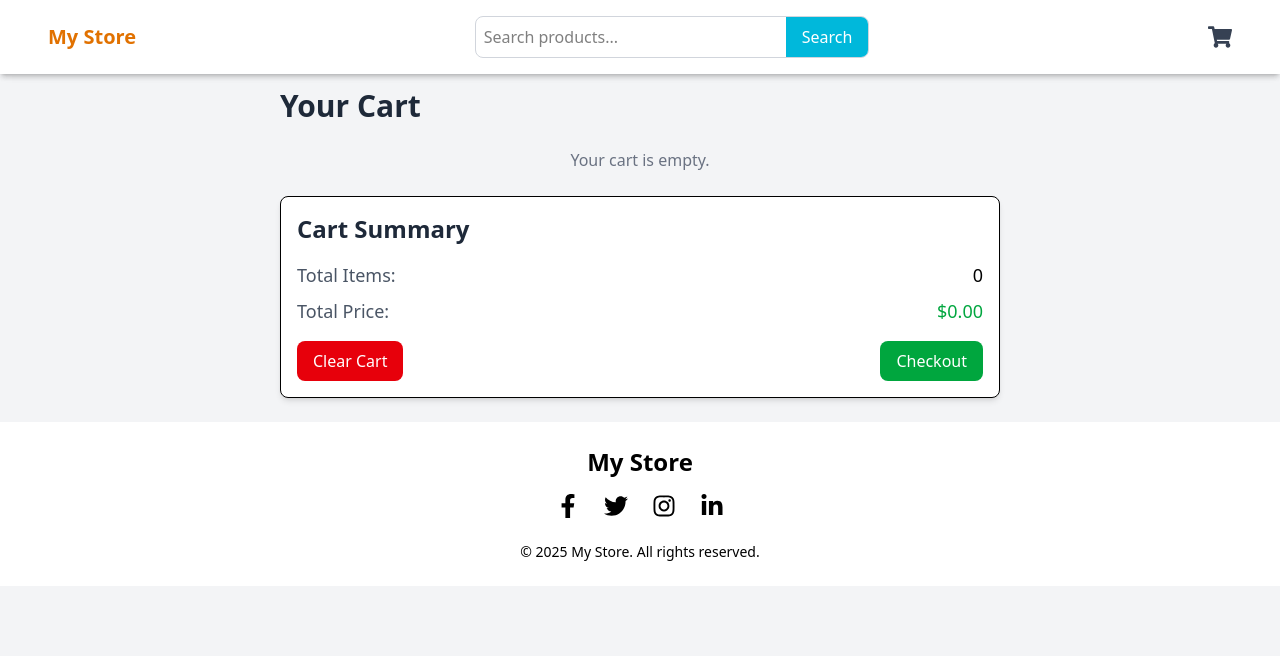
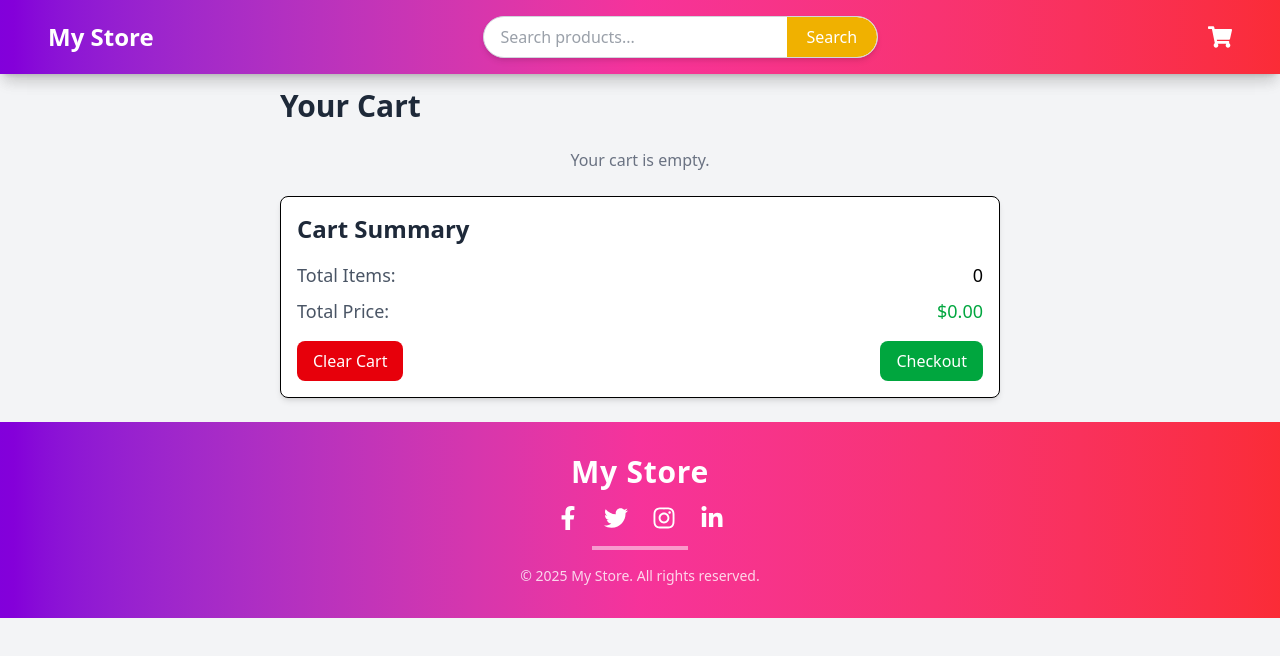
Before and after one commit to RoshanPanthi11/EcommerceFrontEnd, a Next.js app: page /cart in a window 1280 px wide. Shown: the top 656 px of the page. Built offline with nearby package versions, Linux system fonts and the light colour scheme.

Commit message:
adding css to my frontend

```diff
--- a/app/page.js
+++ b/app/page.js
@@ -4,7 +4,8 @@ import Navbar from "@/components/Navbar";
 import ProductCard from "@/components/ProductCard";
 import Footer from "@/components/Footer";
 import axios from "axios";
-import { useAppContext } from "@/app/context/AppContext"; // Import the combined context
+import { useAppContext } from "@/app/context/AppContext";
+import { FaArrowLeft, FaArrowRight } from "react-icons/fa";
 
 const images = ["/slide1.jpg", "/slide2.jpg", "/slide3.jpg"];
 
@@ -12,25 +13,25 @@ export default function Home() {
   const [current, setCurrent] = useState(0);
   const [flashSales, setFlashSales] = useState([]);
   const [recommended, setRecommended] = useState([]);
-  const [justForYou, setJustForYou] = useState([]); // State for Just for You products
-  const { addToCart } = useAppContext(); // Access addToCart from context
-
-  useEffect(() => {
-    const interval = setInterval(() => {
-      setCurrent((prev) => (prev === images.length - 1 ? 0 : prev + 1));
-    }, 5000);
-
-    return () => clearInterval(interval);
-  }, []);
+  const [justForYou, setJustForYou] = useState([]);
+  const { addToCart } = useAppContext();
 
   useEffect(() => {
     axios.get("https://fakestoreapi.com/products").then((res) => {
       const products = res.data;
-      setFlashSales(products.slice(0, 4)); // First 5 products for Flash Sales
-      setRecommended(products.slice(5, 13)); // Next 10 products for Recommended
-      setJustForYou(products.sort(() => 0.5 - Math.random()).slice(0, 20)); // Random 12+ products for Just for You
+      setFlashSales(products.slice(0, 4));
+      setRecommended(products.slice(5, 13));
+      setJustForYou(products.sort(() => 0.5 - Math.random()).slice(0, 20));
     });
   }, []);
+
+  const nextSlide = () => {
+    setCurrent((prev) => (prev === images.length - 1 ? 0 : prev + 1));
+  };
+
+  const prevSlide = () => {
+    setCurrent((prev) => (prev === 0 ? images.length - 1 : prev - 1));
+  };
 
   return (
     <div className="min-h-screen bg-gray-100">
@@ -48,6 +49,19 @@ export default function Home() {
             alt={`Slide ${index + 1}`}
           />
         ))}
+        {/* Navigation Buttons */}
+        <button
+          className="absolute left-4 top-1/2 transform -translate-y-1/2 bg-black bg-opacity-50 text-white p-2 rounded-full"
+          onClick={prevSlide}
+        >
+          <FaArrowLeft size={24} />
+        </button>
+        <button
+          className="absolute right-4 top-1/2 transform -translate-y-1/2 bg-black bg-opacity-50 text-white p-2 rounded-full"
+          onClick={nextSlide}
+        >
+          <FaArrowRight size={24} />
+        </button>
       </div>
 
       {/* Flash Sales Section */}
@@ -55,11 +69,7 @@ export default function Home() {
         <h2 className="text-2xl font-semibold text-center mb-6">Flash Sales</h2>
         <div className="grid grid-cols-1 sm:grid-cols-2 md:grid-cols-3 lg:grid-cols-4 gap-6">
           {flashSales.map((product) => (
-            <ProductCard
-              key={product.id}
-              product={product}
-              addToCart={() => addToCart(product)} // Pass addToCart function
-            />
+            <ProductCard key={product.id} product={product} addToCart={() => addToCart(product)} />
           ))}
         </div>
       </section>
@@ -69,11 +79,7 @@ export default function Home() {
         <h2 className="text-2xl font-semibold text-center mb-6">Recommended for You</h2>
         <div className="grid grid-cols-1 sm:grid-cols-2 md:grid-cols-3 lg:grid-cols-4 gap-6">
           {recommended.map((product) => (
-            <ProductCard
-              key={product.id}
-              product={product}
-              addToCart={() => addToCart(product)} // Pass addToCart function
-            />
+            <ProductCard key={product.id} product={product} addToCart={() => addToCart(product)} />
           ))}
         </div>
       </section>
@@ -83,11 +89,7 @@ export default function Home() {
         <h2 className="text-2xl font-semibold text-center mb-6">Just for You</h2>
         <div className="grid grid-cols-1 sm:grid-cols-2 md:grid-cols-3 lg:grid-cols-4 gap-6">
           {justForYou.map((product) => (
-            <ProductCard
-              key={product.id}
-              product={product}
-              addToCart={() => addToCart(product)} // Pass addToCart function
-            />
+            <ProductCard key={product.id} product={product} addToCart={() => addToCart(product)} />
           ))}
         </div>
       </section>
--- a/components/Footer.js
+++ b/components/Footer.js
@@ -1,33 +1,35 @@
-
 import { FaFacebookF, FaTwitter, FaInstagram, FaLinkedinIn } from "react-icons/fa";
 
 export default function Footer() {
   return (
-    <footer className="bg-white text-black py-6">
+    <footer className="bg-gradient-to-r from-purple-700 via-pink-500 to-red-500 text-white py-8">
       <div className="container mx-auto px-6 flex flex-col items-center justify-center">
         {/* Company Name */}
-        <h3 className="text-2xl font-bold text-Black-500">My Store</h3>
+        <h3 className="text-3xl font-bold tracking-wide">My Store</h3>
 
         {/* Social Media Icons */}
         <div className="flex space-x-6 mt-4">
-          <a href="#" className="text-2xl text-Blue-300">
+          <a href="#" className="text-2xl hover:text-gray-200 transition duration-300">
             <FaFacebookF />
           </a>
-          <a href="#" className="text-2xl text-Blue-300 ">
+          <a href="#" className="text-2xl hover:text-gray-200 transition duration-300">
             <FaTwitter />
           </a>
-          <a href="#" className="text-2xl text-Red-300 ">
+          <a href="#" className="text-2xl hover:text-gray-200 transition duration-300">
             <FaInstagram />
           </a>
-          <a href="#" className="text-2xl text-Blue-300 ">
+          <a href="#" className="text-2xl hover:text-gray-200 transition duration-300">
             <FaLinkedinIn />
           </a>
         </div>
 
+        {/* Separator */}
+        <div className="w-24 h-1 bg-white opacity-50 my-4"></div>
+
         {/* Trademark */}
-        <div className="mt-6 text-sm text-Black-400">
-          <p>&copy; {new Date().getFullYear()} My Store. All rights reserved.</p>
-        </div>
+        <p className="text-sm opacity-80">
+          &copy; {new Date().getFullYear()} My Store. All rights reserved.
+        </p>
       </div>
     </footer>
   );
--- a/components/Navbar.js
+++ b/components/Navbar.js
@@ -2,37 +2,39 @@
 import { FaShoppingCart } from "react-icons/fa";
 import Link from "next/link";
 import { useRouter } from "next/navigation";
-
-import { useAppContext } from "@/app/context/AppContext"; // Import the combined context
+import { useAppContext } from "@/app/context/AppContext";
 
 export default function Navbar() {
-  const { cart } = useAppContext(); // Access cart from context
-  const { searchQuery, setSearchQuery } = useAppContext(); // Access search state from context
+  const { cart } = useAppContext();
+  const { searchQuery, setSearchQuery } = useAppContext();
   const router = useRouter();
 
   const handleSearch = (e) => {
-
+    e.preventDefault();
+    if (searchQuery.trim()) {
+      router.push(`/search?q=${searchQuery}`);
+    }
   };
 
   return (
-    <nav className="w-full bg-white shadow-md p-4 fixed top-0 left-0 flex items-center justify-between z-50 px-6 md:px-12">
+    <nav className="w-full bg-gradient-to-r from-purple-700 via-pink-500 to-red-500 shadow-lg p-4 fixed top-0 left-0 flex items-center justify-between z-50 px-6 md:px-12">
       {/* Left: Logo */}
-      <Link href="/" className="text-xl font-bold text-amber-600">
+      <Link href="/" className="text-2xl font-bold text-white hover:text-gray-200 transition duration-200">
         My Store
       </Link>
 
       {/* Middle: Search Bar */}
-      <form onSubmit={handleSearch} className="flex items-center border border-gray-300 rounded-lg overflow-hidden w-1/2 lg:w-1/3">
+      <form onSubmit={handleSearch} className="flex items-center bg-white border border-gray-300 rounded-full overflow-hidden w-1/2 lg:w-1/3 shadow-md">
         <input
           type="text"
           placeholder="Search products..."
           value={searchQuery}
-          onChange={(e) => setSearchQuery(e.target.value)} // Update search query
-          className="w-full p-2 outline-none"
+          onChange={(e) => setSearchQuery(e.target.value)}
+          className="w-full p-2 px-4 outline-none text-gray-700"
         />
         <button
           type="submit"
-          className="bg-cyan-500 text-white px-4 py-2 hover:bg-cyan-600 transition duration-200"
+          className="bg-yellow-500 text-white px-5 py-2 rounded-r-full hover:bg-yellow-600 transition duration-300"
         >
           Search
         </button>
@@ -40,15 +42,13 @@ export default function Navbar() {
 
       {/* Right: Cart Icon with item count */}
       <Link href="/cart" className="relative">
-          <FaShoppingCart className="text-2xl text-gray-700" />
-
-          {/* 🔴 Red Circle Badge (only if cart has items) */}
-          {cart.length > 0 && (
-            <span className="absolute -top-2 -right-2 bg-red-600 text-white text-xs font-bold w-5 h-5 flex items-center justify-center rounded-full">
-              {cart.length}
-            </span>
-          )}
-        </Link>
+        <FaShoppingCart className="text-2xl text-white hover:text-gray-200 transition duration-200" />
+        {cart.length > 0 && (
+          <span className="absolute -top-2 -right-2 bg-red-600 text-white text-xs font-bold w-5 h-5 flex items-center justify-center rounded-full animate-bounce">
+            {cart.length}
+          </span>
+        )}
+      </Link>
     </nav>
   );
 }
--- a/components/ProductCard.js
+++ b/components/ProductCard.js
@@ -5,7 +5,7 @@ import Link from "next/link";
 export default function ProductCard({ product }) {
   return (
     <Link href={`/products/${product.id}`} passHref>
-      <div className="flex flex-col bg-white rounded-lg shadow-lg overflow-hidden transition-all duration-300 transform hover:scale-105 hover:shadow-xl cursor-pointer">
+      <div className="flex flex-col bg-gradient-to-b from-purple-100 via-pink-50 to-red-100 rounded-xl shadow-lg overflow-hidden transition-all duration-300 transform hover:scale-105 hover:shadow-2xl cursor-pointer w-full h-[420px]">
         {/* Product Image */}
         <div className="relative w-full h-56">
           <Image
@@ -13,19 +13,21 @@ export default function ProductCard({ product }) {
             alt={product.title}
             layout="fill"
             objectFit="cover"
-            className="rounded-t-lg"
+            className="rounded-t-xl"
           />
         </div>
 
         {/* Product Information */}
-        <div className="p-3">
-          <h2 className="text-sm font-semibold text-gray-800 line-clamp-2">{product.title}</h2>
-          <p className="text-xs text-gray-500 mt-2 line-clamp-2">{product.description}</p>
-          <div className="flex justify-between items-center mt-3">
+        <div className="p-4 flex flex-col justify-between flex-grow">
+          <h2 className="text-base font-semibold text-gray-900 line-clamp-2 h-12">{product.title}</h2>
+          <p className="text-xs text-gray-600 mt-2 line-clamp-2 h-12">{product.description}</p>
+
+          <div className="flex justify-between items-center mt-auto">
             {/* Price */}
-            <span className="text-lg font-bold text-amber-600">${product.price}</span>
+            <span className="text-lg font-bold text-pink-600">${product.price}</span>
+
             {/* Add to Cart Button */}
-            <button className="bg-pink-500 text-white text-xs px-3 py-1 rounded-full hover:bg-blue-600 transition-colors duration-300">
+            <button className="bg-gradient-to-r from-purple-600 to-pink-500 text-white text-sm px-4 py-2 rounded-lg hover:opacity-90 transition-transform duration-300 transform hover:scale-105">
               Add to Cart
             </button>
           </div>
```
